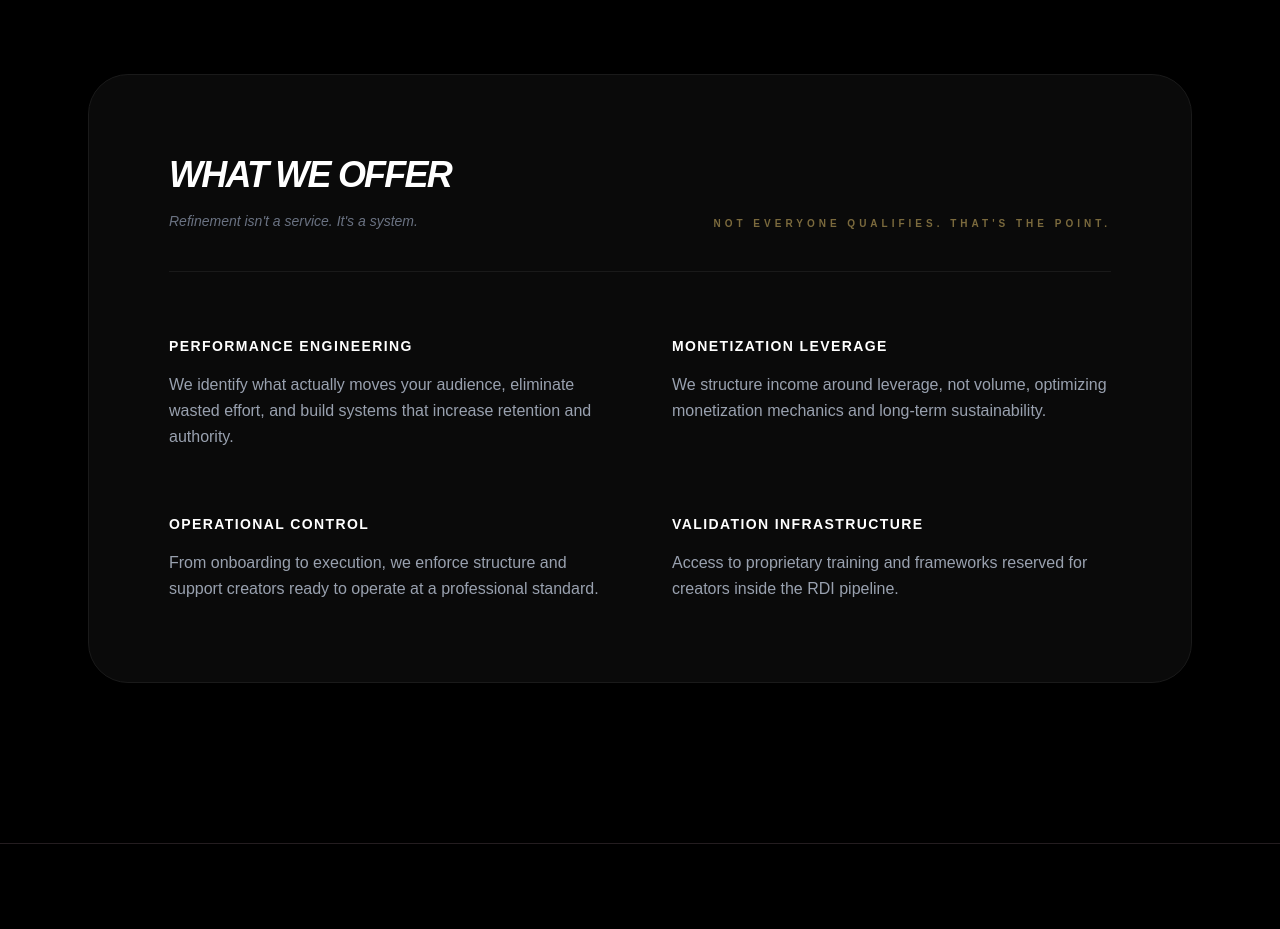
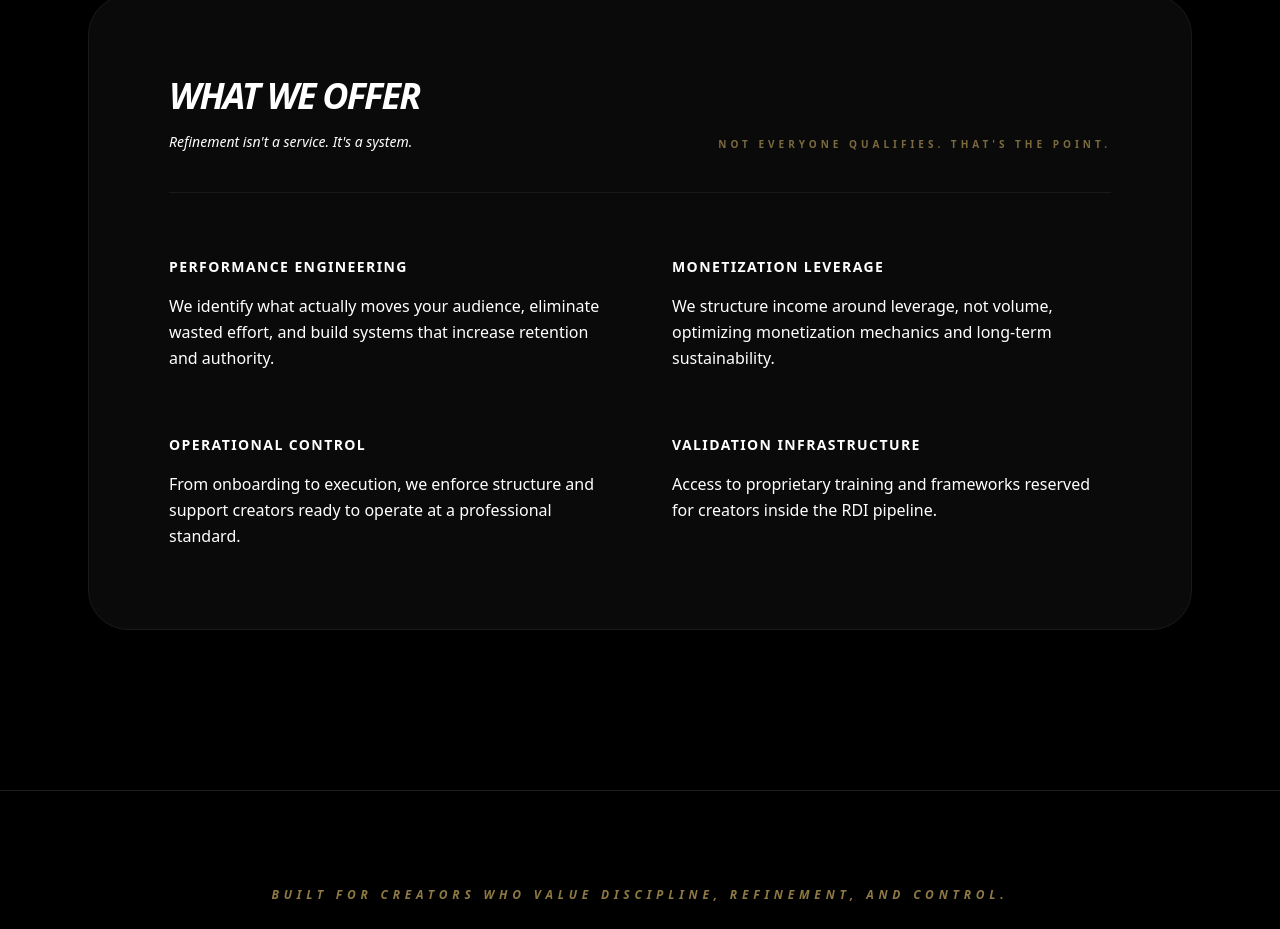
Before and after one commit to KingAdamas/reddiamonds-site, a Next.js app: page / in a window 1280 px wide. Shown: the part 1058-1987 px from the top of the page. Built offline with nearby package versions, Linux system fonts and the light colour scheme.

Commit message:
Make all body text bright white and enforce consistent font across entire site
Agent-Logs-Url: https://github.com/KingAdamas/reddiamonds-site/sessions/e2ce833e-fc12-4d92-bad2-c163e79c3d9c

Co-authored-by: KingAdamas <249057887+KingAdamas@users.noreply.github.com>

```diff
--- a/app/apply/page.tsx
+++ b/app/apply/page.tsx
@@ -22,7 +22,7 @@ export default function Apply() {
           {status === "SUBMITTED" ? (
             <div className="py-16 text-center">
               <h2 className="text-3xl font-bold text-[#ecc970] uppercase tracking-widest italic">Application Received</h2>
-              <p className="mx-auto mt-6 max-w-md text-lg text-gray-400 italic">
+              <p className="mx-auto mt-6 max-w-md text-lg text-white italic">
                 Your data has been entered into the validation pipeline. A selection officer will review your profile.
               </p>
               <Link href="/" className="mt-12 inline-block text-xs font-bold uppercase tracking-[0.4em] text-white/40 hover:text-[#d13027] transition-colors">
@@ -38,7 +38,7 @@ export default function Apply() {
                 <h1 className="mt-6 text-4xl font-extrabold uppercase tracking-tighter md:text-7xl italic leading-tight">
                   Entry is <span className="text-[#d13027]">Earned.</span>
                 </h1>
-                <p className="mx-auto mt-8 max-w-2xl text-lg leading-relaxed text-gray-400">
+                <p className="mx-auto mt-8 max-w-2xl text-lg leading-relaxed text-white">
                   The RDI pipeline is a structured environment for those ready to scale.
                   We do not recruit, we validate. Use this form to initiate the identification phase.
                 </p>
@@ -78,7 +78,7 @@ export default function Apply() {
 
                   <div className="flex items-start gap-4 p-6 rounded-2xl border border-[#d13027]/20 bg-[#d13027]/5">
                     <input required type="checkbox" id="financial" className="mt-1 h-4 w-4 accent-[#d13027]" />
-                    <label htmlFor="financial" className="text-[10px] leading-relaxed text-gray-400 uppercase tracking-widest">
+                    <label htmlFor="financial" className="text-[10px] leading-relaxed text-white uppercase tracking-widest">
                       I am ready to set and track weekly and monthly financial goals to ensure long-term sustainability.
                     </label>
                   </div>
--- a/app/contact/page.tsx
+++ b/app/contact/page.tsx
@@ -33,7 +33,7 @@ export default function Contact() {
           {status === "SUBMITTED" ? (
             <div className="py-16 text-center">
               <h3 className="text-3xl font-bold text-[#ecc970] uppercase tracking-widest italic">Inquiry Logged.</h3>
-              <p className="mx-auto mt-6 max-w-md text-lg text-gray-400 italic">
+              <p className="mx-auto mt-6 max-w-md text-lg text-white italic">
                 Your message has been entered into our secure system. An associate will reach out if your inquiry aligns with our current scaling.
               </p>
               <button onClick={() => setStatus("")} className="mt-12 text-xs font-bold uppercase tracking-[0.4em] text-white/40 hover:text-[#d13027] transition-colors">
@@ -54,13 +54,13 @@ export default function Contact() {
                 <div className="space-y-12">
                   <div>
                     <h2 className="text-[10px] font-bold uppercase tracking-[0.3em] text-[#d13027]">Global Hubs</h2>
-                    <p className="mt-4 text-xl font-medium text-gray-400 leading-relaxed">
+                    <p className="mt-4 text-xl font-medium text-white leading-relaxed">
                       Atlanta • London • Dubai • Lagos
                     </p>
                   </div>
                   <div>
                     <h2 className="text-[10px] font-bold uppercase tracking-[0.3em] text-[#d13027]">Direct Channel</h2>
-                    <p className="mt-4 text-xl font-medium text-gray-400">
+                    <p className="mt-4 text-xl font-medium text-white">
                       reddiamondfamilyus@gmail.com
                     </p>
                   </div>
--- a/app/cookies/page.tsx
+++ b/app/cookies/page.tsx
@@ -1,6 +1,6 @@
 export default function CookiesPolicy() {
   return (
-    <main className="mx-auto max-w-5xl px-6 py-14 text-white/90">
+    <main className="mx-auto max-w-5xl px-6 py-14 text-white">
       <h1 className="mb-6 text-3xl font-bold text-[#ecc970]">Cookies Policy</h1>
 
       <p className="mb-4">Last Updated: December 2025</p>
--- a/app/globals.css
+++ b/app/globals.css
@@ -86,8 +86,7 @@ rgba(255,255,255,0.22), transparent);
 @theme inline {
   --color-background: var(--background);
   --color-foreground: var(--foreground);
-  --font-sans: var(--font-geist-sans);
-  --font-mono: var(--font-geist-mono);
+  --font-sans: ui-sans-serif, system-ui, -apple-system, BlinkMacSystemFont, "Segoe UI", Roboto, "Helvetica Neue", Arial, sans-serif;
 }
 
 @media (prefers-color-scheme: dark) {
@@ -100,7 +99,7 @@ rgba(255,255,255,0.22), transparent);
 body {
   background: var(--background);
   color: var(--foreground);
-  font-family: Arial, Helvetica, sans-serif;
+  font-family: ui-sans-serif, system-ui, -apple-system, BlinkMacSystemFont, "Segoe UI", Roboto, "Helvetica Neue", Arial, sans-serif;
 }
 /* =========================
    RDI "Squad Mode" Effects
--- a/app/layout.tsx
+++ b/app/layout.tsx
@@ -14,7 +14,7 @@ export default function RootLayout({ children }: { children: ReactNode }) {
 
   return (
     <html lang="en" className="bg-[#000000]">
-      <body className="bg-[#000000] text-white antialiased">
+      <body className="bg-[#000000] text-white antialiased font-sans">
         {!isBBRPage && <Header />}
         <main>{children}</main>
         {!isBBRPage && <Footer />}
--- a/app/learn-more/page.tsx
+++ b/app/learn-more/page.tsx
@@ -11,14 +11,14 @@ export default function LearnMorePage() {
             Elite strategy. Global results.
           </h1>
 
-          <p className="mt-4 text-white/80 text-lg leading-relaxed max-w-3xl">
+          <p className="mt-4 text-white text-lg leading-relaxed max-w-3xl">
             Red Diamonds International helps creators build repeatable growth, improve live performance,
             and scale reward earnings with structured coaching and high-level support.
           </p>
 
           <div className="mt-8 rounded-2xl border border-[#241d20] bg-black/40 p-6">
             <h2 className="text-xl font-bold text-[#ecc970]">What you’ll get</h2>
-            <ul className="mt-4 space-y-3 text-white/85">
+            <ul className="mt-4 space-y-3 text-white">
               <li>• Performance coaching tailored to your platform and region</li>
               <li>• Monetization strategy focused on repeatable reward growth</li>
               <li>• Support systems for consistency, retention, and community</li>
--- a/app/page.tsx
+++ b/app/page.tsx
@@ -46,7 +46,7 @@ export default function Home() {
           <div className="flex flex-col md:flex-row md:justify-between md:items-end border-b border-[#1a1a1a] pb-10">
             <div>
               <h2 className="text-4xl font-extrabold uppercase tracking-tighter italic">What We Offer</h2>
-              <p className="mt-4 text-sm font-medium italic text-gray-500">Refinement isn't a service. It's a system.</p>
+              <p className="mt-4 text-sm font-medium italic text-white">Refinement isn't a service. It's a system.</p>
             </div>
             <p className="mt-6 md:mt-0 text-[10px] font-bold uppercase tracking-[0.4em] text-[#ecc970]/50">
               Not everyone qualifies. That's the point.
@@ -56,25 +56,25 @@ export default function Home() {
           <div className="mt-16 grid gap-16 md:grid-cols-2">
             <div>
               <h3 className="text-sm font-bold uppercase tracking-widest text-white">Performance Engineering</h3>
-              <p className="mt-4 text-gray-400 leading-relaxed">
+              <p className="mt-4 text-white leading-relaxed">
                 We identify what actually moves your audience, eliminate wasted effort, and build systems that increase retention and authority.
               </p>
             </div>
             <div>
               <h3 className="text-sm font-bold uppercase tracking-widest text-white">Monetization Leverage</h3>
-              <p className="mt-4 text-gray-400 leading-relaxed">
+              <p className="mt-4 text-white leading-relaxed">
                 We structure income around leverage, not volume, optimizing monetization mechanics and long-term sustainability.
               </p>
             </div>
             <div>
               <h3 className="text-sm font-bold uppercase tracking-widest text-white">Operational Control</h3>
-              <p className="mt-4 text-gray-400 leading-relaxed">
+              <p className="mt-4 text-white leading-relaxed">
                 From onboarding to execution, we enforce structure and support creators ready to operate at a professional standard.
               </p>
             </div>
             <div>
               <h3 className="text-sm font-bold uppercase tracking-widest text-white">Validation Infrastructure</h3>
-              <p className="mt-4 text-gray-400 leading-relaxed">
+              <p className="mt-4 text-white leading-relaxed">
                 Access to proprietary training and frameworks reserved for creators inside the RDI pipeline.
               </p>
             </div>
--- a/app/privacy/page.tsx
+++ b/app/privacy/page.tsx
@@ -1,6 +1,6 @@
 export default function PrivacyPolicy() {
   return (
-    <main className="mx-auto max-w-5xl px-6 py-14 text-white/90">
+    <main className="mx-auto max-w-5xl px-6 py-14 text-white">
       <h1 className="mb-6 text-3xl font-bold text-[#ecc970]">Privacy Policy</h1>
 
       <p className="mb-4">Last Updated: December 2025</p>
--- a/app/process/page.tsx
+++ b/app/process/page.tsx
@@ -33,7 +33,7 @@ export default function Process() {
             <h1 className="mt-6 text-4xl font-extrabold uppercase tracking-tighter md:text-7xl italic leading-tight">
               The <span className="text-[#d13027]">Process.</span>
             </h1>
-            <p className="mt-8 mx-auto max-w-2xl text-lg leading-relaxed text-gray-300">
+            <p className="mt-8 mx-auto max-w-2xl text-lg leading-relaxed text-white">
               Red Diamonds International (RDI) runs a selective creator development pipeline — built to identify raw talent, refine it with structure, and position select individuals for genuine opportunity.
             </p>
           </div>
@@ -47,7 +47,7 @@ export default function Process() {
                   <h2 className="mt-2 text-2xl font-bold uppercase tracking-widest text-white">{phase.title}</h2>
                 </div>
                 <div className="md:col-span-8">
-                  <p className="text-base leading-relaxed text-gray-400">
+                  <p className="text-base leading-relaxed text-white">
                     {phase.desc}
                   </p>
                 </div>
--- a/app/terms/page.tsx
+++ b/app/terms/page.tsx
@@ -1,6 +1,6 @@
 export default function TermsOfService() {
   return (
-    <main className="mx-auto max-w-5xl px-6 py-14 text-white/90">
+    <main className="mx-auto max-w-5xl px-6 py-14 text-white">
       <h1 className="mb-6 text-3xl font-bold text-[#ecc970]">Terms of Service</h1>
 
       <p className="mb-4">Last Updated: December 2025</p>
```
